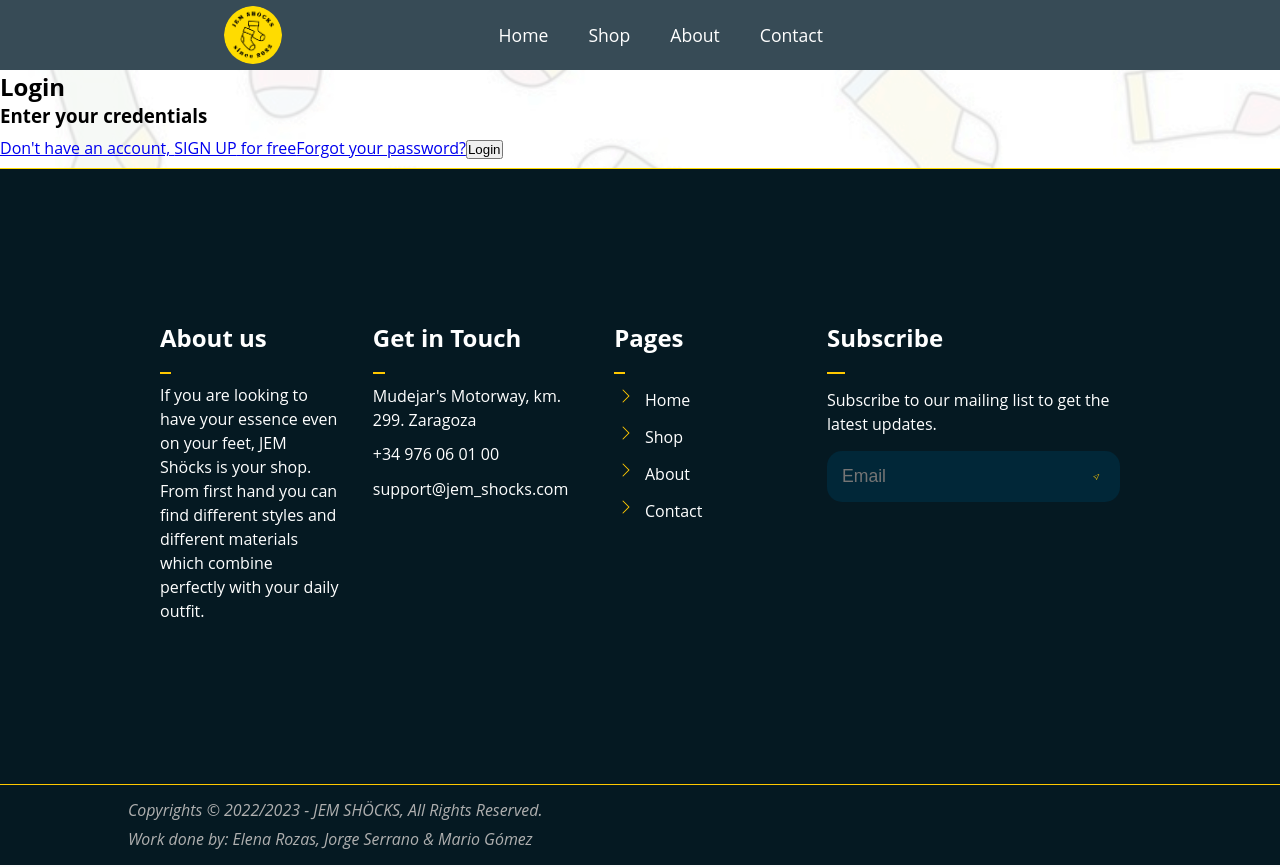
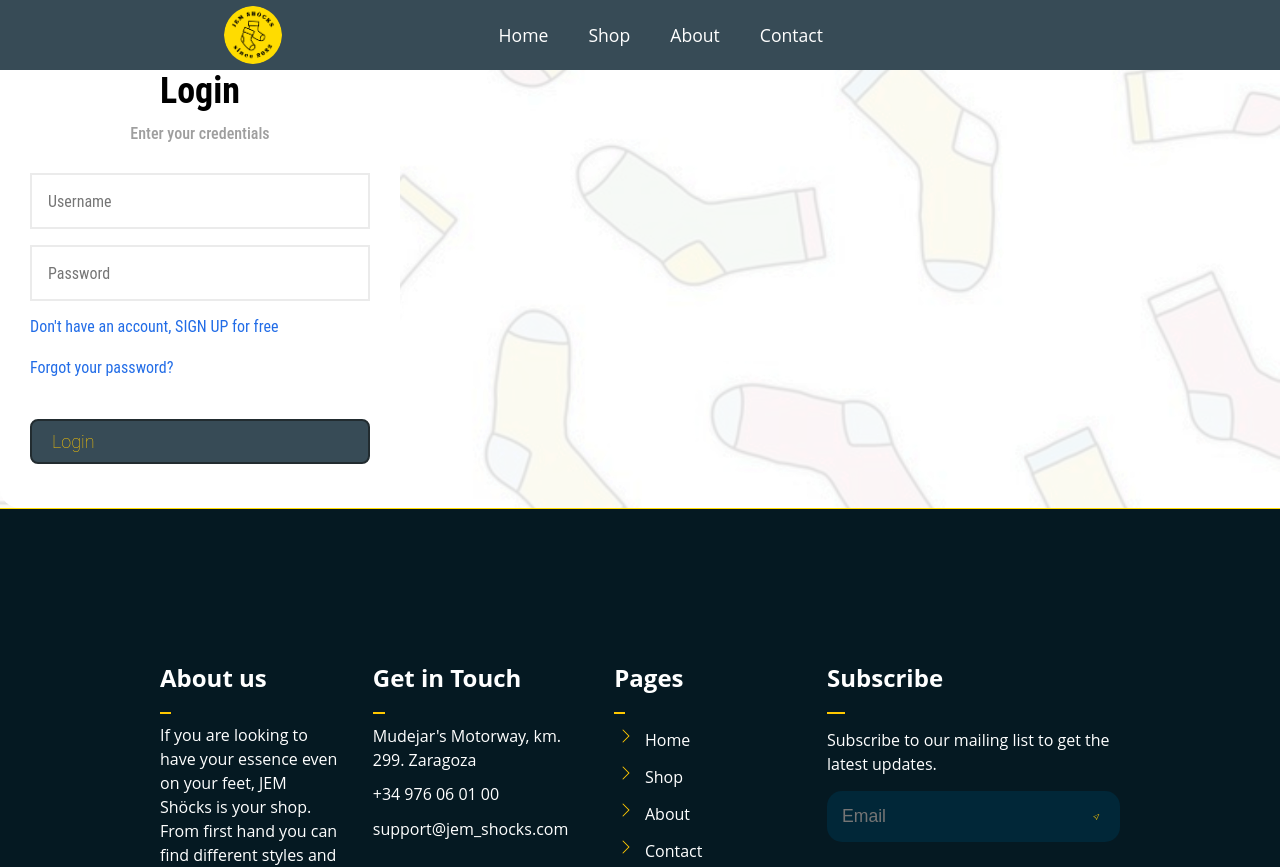
Before and after one commit to Yorrryiii/JEM_Shocks, a React (Create React App) app in the folder jem_shocks/: page /JEM_SHOCKS/login in a window 1280 px wide. Shown: the top 867 px of the page. Built offline with nearby package versions, Linux system fonts and the light colour scheme; a web font is replaced by a local one.

Commit message:
login component  styling

```diff
--- a/jem_shocks/src/components/styles/Login.css
+++ b/jem_shocks/src/components/styles/Login.css
@@ -1,4 +1,138 @@
-.search{
-    /* Pintamos el logo de color blanco */
-    fill: #fff;
+* {
+    box-sizing: border-box;
+  }
+  @import url('https://fonts.googleapis.com/css2?family=Roboto+Condensed&display=swap');
+  html,
+  body,
+  .wrapper {
+    height: 100%;
+  }
+
+  @keyframes rotate {
+    100% {
+      background-position: 15% 50%;
+    }
+  }
+
+  body {
+    display: grid;
+    place-items: center;
+    margin: 0;
+    padding: 0 24px;
+    background-image: url("../../../public/images/Fondo.jpg");
+    background-repeat: no-repeat;
+    background-size: cover;
+    font-family: "Euclid Circular A";
+    color: #000;
+    animation: rotate 6s infinite alternate linear;
+  }
+
+  @media (width >= 500px) {
+    body {
+      padding: 0;
+    }
+  }
+
+  .login-card {
+    margin-top:400px;
+    position: relative;
+    z-index: 3;
+    width: 100%;
+    margin: 0 20px;
+    padding: 70px 30px 44px;
+    border-radius: 1.25rem;
+    background: #fff;
+    text-align: center;
+  }
+
+  @media (width >= 500px) {
+    .login-card {
+      margin: 0;
+      width: 400px;
+    }
+  }
+
+  .login-card > h2 {
+    font-family: 'Roboto Condensed', sans-serif;
+    font-size: 36px;
+    font-weight: 600;
+    margin: 0 0 12px;
+  }
+
+  .login-card > h3 {
+    font-family: 'Roboto Condensed', sans-serif;
+    color: rgba(0, 0, 0, 0.38);
+    margin: 0 0 30px;
+    font-weight: 500;
+    font-size: 1rem;
+  }
+
+  .login-form {
+    font-family: 'Roboto Condensed', sans-serif;
+    width: 100%;
+    margin: 0;
+    display: grid;
+    gap: 16px;
+  }
+
+  .login-form > input {
+    font-family: 'Roboto Condensed', sans-serif;
+    width: 100%;
+    height: 56px;
+  }
+
+  .login-form > input {
+    font-family: 'Roboto Condensed', sans-serif;
+    border: 2px solid #ebebeb;
+    font-family: inherit;
+    font-size: 16px;
+    padding: 0 16px;
+  }
+
+  .login-form > a {
+    font-family: 'Roboto Condensed', sans-serif;
+    color: #216ce7;
+    font-size: 1rem;
+    text-align: left;
+    text-decoration: none;
+    margin-bottom: 6px;
+  }
+
+  .frame {
+    width: 90%;
+    margin: 40px auto;
+    text-align: center;
+  }
+
+
+  @import url('https://fonts.googleapis.com/css2?family=Bebas+Neue&family=Koulen&family=Lato&family=Nunito&family=Playfair+Display:ital@1&family=Prata&family=Raleway:ital,wght@1,100&family=Roboto&family=Roboto+Condensed&family=Teko&display=swap');
+
+.btn{
+
+font-family: Roboto, sans-serif;
+font-weight: 258;
+font-size: 18px;
+color: #ffc800;
+background-color: #374b56;
+padding: 10px 20px;
+border: solid #222c30 2px;
+box-shadow: rgb(0, 0, 0) 0px 0px 0px 0px;
+border-radius: 8px;
+transition : 448ms;
+transform: translateY(0);
+display: flex;
+flex-direction: row;
+align-items: center;
+cursor: pointer;
+margin-top: 20px;
 }
+
+.btn:hover{
+
+transition : 448ms;
+padding: 10px 50px;
+transform : translateY(-0px);
+background-color: #ffc800;
+color: #374b56;
+border: solid 2px #222c30;
+}
```
